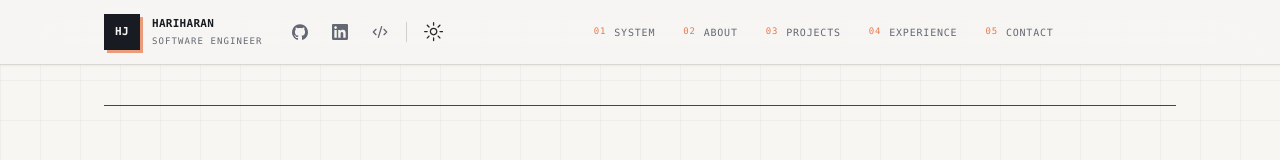
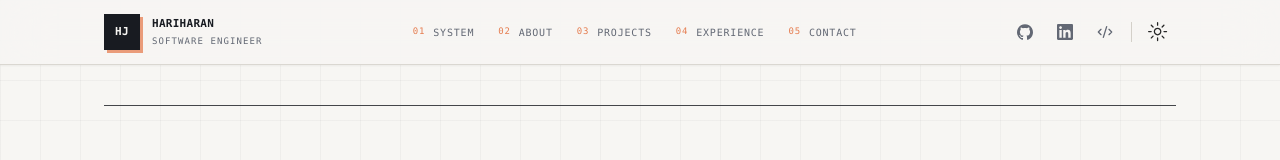
Before and after one commit to hariharan2604/portfolio, a Next.js app: page / in a window 1280 px wide. Shown: the top 160 px of the page. Built offline with nearby package versions, Linux system fonts and the light colour scheme.

Commit message:
navbar layout change for mobile devices

```diff
--- a/src/components/navbar.tsx
+++ b/src/components/navbar.tsx
@@ -1,6 +1,10 @@
+"use client";
+
 import { ModeToggle } from "@/components/mode-toggle";
 import { DATA } from "@/data/resume";
+import { ArrowUpRight, Menu, X } from "lucide-react";
 import Link from "next/link";
+import { useState } from "react";
 
 const navigation = [
   { href: "#profile", label: "System" },
@@ -11,16 +15,20 @@ const navigation = [
 ];
 
 export default function Navbar() {
+  const [isMenuOpen, setIsMenuOpen] = useState(false);
+
   return (
     <header className="sticky top-0 z-50 border-b border-border/80 bg-background/90 shadow-sm backdrop-blur-xl">
+      <div className="mx-auto w-full max-w-6xl px-5 sm:px-8 lg:px-10">
         <nav
           aria-label="Main navigation"
-        className="mx-auto flex min-h-16 w-full max-w-6xl flex-wrap items-center gap-x-4 px-5 py-2 sm:px-8 lg:flex-nowrap lg:gap-5 lg:px-10 lg:py-0"
+          className="flex min-h-16 items-center justify-between gap-4"
         >
           <Link
             href="#home"
             aria-label={`${DATA.name} home`}
-          className="group flex shrink-0 items-center gap-3 focus-visible:outline-none focus-visible:ring-2 focus-visible:ring-ring focus-visible:ring-offset-2 focus-visible:ring-offset-background"
+            onClick={() => setIsMenuOpen(false)}
+            className="group flex min-w-0 shrink-0 items-center gap-3 focus-visible:outline-none focus-visible:ring-2 focus-visible:ring-ring focus-visible:ring-offset-2 focus-visible:ring-offset-background"
           >
             <span className="relative flex size-9 items-center justify-center border border-foreground bg-foreground font-mono text-[11px] font-bold tracking-wide text-background shadow-[3px_3px_0_hsl(var(--primary)/0.55)] transition-transform group-hover:-translate-y-0.5 motion-reduce:transform-none">
               {DATA.initials}
@@ -35,7 +43,43 @@ export default function Navbar() {
             </span>
           </Link>
 
-        <div className="ml-auto flex shrink-0 items-center gap-1">
+          <div className="flex items-center gap-1 lg:hidden">
+            <ModeToggle />
+            <button
+              type="button"
+              aria-label={isMenuOpen ? "Close navigation menu" : "Open navigation menu"}
+              aria-expanded={isMenuOpen}
+              aria-controls="mobile-navigation"
+              onClick={() => setIsMenuOpen((open) => !open)}
+              className="inline-flex h-9 items-center gap-2 border border-border px-3 font-mono text-[10px] uppercase tracking-wide text-muted-foreground transition-colors duration-200 hover:border-primary hover:bg-secondary/60 hover:text-primary focus-visible:outline-none focus-visible:ring-2 focus-visible:ring-ring focus-visible:ring-offset-2 focus-visible:ring-offset-background"
+            >
+              {isMenuOpen ? (
+                <X aria-hidden="true" className="size-4" />
+              ) : (
+                <Menu aria-hidden="true" className="size-4" />
+              )}
+              <span>{isMenuOpen ? "Close" : "Menu"}</span>
+            </button>
+          </div>
+
+          <div className="hidden flex-1 items-center justify-center gap-4 lg:flex">
+            <div className="flex items-center gap-1">
+              {navigation.map((item, index) => (
+                <Link
+                  key={item.href}
+                  href={item.href}
+                  className="inline-flex min-h-9 items-center gap-2 px-2.5 font-mono text-[10px] uppercase tracking-[0.08em] text-muted-foreground transition-colors duration-200 hover:bg-secondary/60 hover:text-primary focus-visible:outline-none focus-visible:ring-2 focus-visible:ring-ring focus-visible:ring-offset-2 focus-visible:ring-offset-background"
+                >
+                  <span aria-hidden="true" className="text-[9px] text-primary/75">
+                    0{index + 1}
+                  </span>
+                  {item.label}
+                </Link>
+              ))}
+            </div>
+          </div>
+
+          <div className="hidden shrink-0 items-center gap-1 lg:flex">
             {Object.entries(DATA.contact.social)
               .filter(([, social]) => social.navbar)
               .map(([name, social]) => (
@@ -45,7 +89,7 @@ export default function Navbar() {
                   target="_blank"
                   rel="noreferrer"
                   aria-label={name}
-                className="hidden size-9 items-center justify-center border border-transparent text-muted-foreground transition-colors duration-200 hover:border-border hover:bg-secondary/60 hover:text-primary focus-visible:outline-none focus-visible:ring-2 focus-visible:ring-ring focus-visible:ring-offset-2 focus-visible:ring-offset-background sm:inline-flex"
+                  className="size-9 items-center justify-center border border-transparent text-muted-foreground transition-colors duration-200 hover:border-border hover:bg-secondary/60 hover:text-primary focus-visible:outline-none focus-visible:ring-2 focus-visible:ring-ring focus-visible:ring-offset-2 focus-visible:ring-offset-background sm:inline-flex"
                 >
                   <social.icon aria-hidden="true" className="size-4" />
                 </Link>
@@ -53,25 +97,58 @@ export default function Navbar() {
             <span aria-hidden="true" className="mx-1 h-5 w-px bg-border" />
             <ModeToggle />
           </div>
+        </nav>
 
-        <div className="order-3 -mx-5 flex w-[calc(100%+2.5rem)] items-center gap-1 overflow-x-auto border-t border-border/70 px-5 pt-2 sm:-mx-8 sm:w-[calc(100%+4rem)] sm:px-8 lg:order-none lg:mx-0 lg:w-auto lg:flex-1 lg:justify-center lg:overflow-visible lg:border-0 lg:px-0 lg:py-0">
+        <div
+          id="mobile-navigation"
+          hidden={!isMenuOpen}
+          className="border-t border-border/80 pb-4 pt-3 lg:hidden"
+        >
+          <p className="mb-2 px-1 font-mono text-[9px] uppercase tracking-[0.16em] text-muted-foreground">
+            Navigate
+          </p>
+          <div className="grid gap-1">
             {navigation.map((item, index) => (
               <Link
                 key={item.href}
                 href={item.href}
-              className="inline-flex min-h-9 shrink-0 items-center gap-2 px-3 font-mono text-[10px] uppercase tracking-[0.08em] text-muted-foreground transition-colors duration-200 hover:bg-secondary/60 hover:text-primary focus-visible:outline-none focus-visible:ring-2 focus-visible:ring-ring focus-visible:ring-offset-2 focus-visible:ring-offset-background"
+                onClick={() => setIsMenuOpen(false)}
+                className="group flex min-h-11 items-center gap-3 border border-transparent px-3 font-mono text-xs uppercase tracking-wide text-muted-foreground transition-colors duration-200 hover:border-border hover:bg-secondary/50 hover:text-primary focus-visible:outline-none focus-visible:ring-2 focus-visible:ring-inset focus-visible:ring-ring"
               >
-              <span
-                aria-hidden="true"
-                className="hidden text-[9px] text-primary/75 lg:inline"
-              >
+                <span className="text-[10px] text-primary/75">
                   0{index + 1}
                 </span>
-              {item.label}
+                <span className="flex-1">{item.label}</span>
+                <ArrowUpRight
+                  aria-hidden="true"
+                  className="size-3.5 opacity-0 transition-opacity group-hover:opacity-100"
+                />
               </Link>
             ))}
           </div>
-      </nav>
+          <div className="mt-3 flex items-center justify-between border-t border-border/70 pt-3">
+            <span className="font-mono text-[9px] uppercase tracking-[0.12em] text-muted-foreground">
+              Connect
+            </span>
+            <div className="flex items-center gap-1">
+              {Object.entries(DATA.contact.social)
+                .filter(([, social]) => social.navbar)
+                .map(([name, social]) => (
+                <Link
+                  key={name}
+                  href={social.url}
+                  target="_blank"
+                  rel="noreferrer"
+                  aria-label={name}
+                  className="inline-flex size-9 items-center justify-center border border-transparent text-muted-foreground transition-colors duration-200 hover:border-border hover:bg-secondary/60 hover:text-primary focus-visible:outline-none focus-visible:ring-2 focus-visible:ring-ring"
+                >
+                  <social.icon aria-hidden="true" className="size-4" />
+                </Link>
+              ))}
+            </div>
+          </div>
+        </div>
+      </div>
     </header>
   );
 }
--- a/src/data/resume.tsx
+++ b/src/data/resume.tsx
@@ -4,7 +4,7 @@ import { HomeIcon } from "lucide-react";
 export const DATA = {
   name: "Hariharan Jayachandran",
   initials: "HJ",
-  url: "https://hariharanj.vercel.app/",
+  url: "https://hariharanjayachandran.vercel.app/",
   location: "India",
   locationLink: "https://www.google.com/maps/place/India",
   description:
```
Lines whose indentation alone changed are shown as unchanged.
